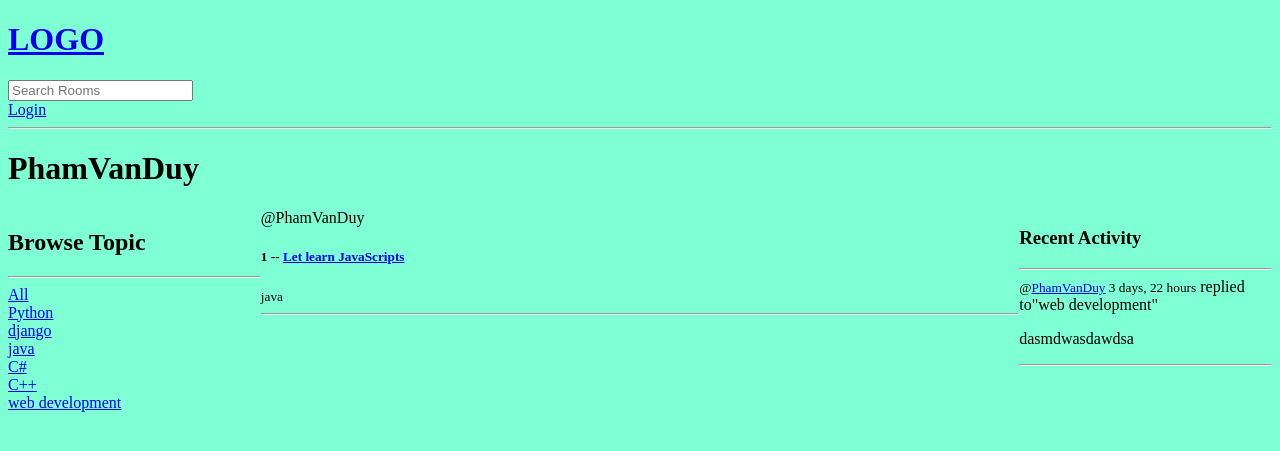
After one commit to P-Duy/tutorial_Studybud, a Django app: page /profile/2/ in a window 1280 px wide. The commit adds this page. Shown: the top 451 px of the page. Run offline with Django 4.2, Linux system fonts and the light colour scheme; data comes from the database, SQL or seed files in the repository; both versions use the stored data as it was after the commit.

Commit message:
static file

```diff
--- a/base/forms.py
+++ b/base/forms.py
@@ -5,3 +5,4 @@ class RoomForm(ModelForm):
     class Meta:
         model= Room
         fields ='__all__'
+        exclude = ['host','participants']
--- a/base/models.py
+++ b/base/models.py
@@ -29,5 +29,8 @@ class Message(models.Model):
     updated = models.DateTimeField(auto_now=True)
     created = models.DateTimeField(auto_now_add=True)
 
+    class Meta:
+        ordering = ['-updated','-created']
+
     def __str__(self):
         return self.body[0:50]
--- /dev/null
+++ b/base/templates/base/activity_component.html
@@ -0,0 +1,14 @@
+ <h3>Recent Activity</h3>
+        <hr>
+        {% for message in room_messages %}
+            <div>
+                <small>@<a href="{% url 'user-profile' message.user.id %}">{{message.user}}</a> {{message.created|timesince}}</small>
+                <smail>replied to"{{message.room}}"</smail>
+
+                <p>{{message}}</p>
+                {% if request.user == message.user %}
+                    <a href="{% url 'delete-message' message.id %}">Delete</a>
+                {% endif %}
+                <hr>
+            </div>
+        {% endfor%}
--- /dev/null
+++ b/base/templates/base/feed_component.html
@@ -0,0 +1,16 @@
+<div>
+    {% for room in rooms %}
+        <div>
+
+            {% if request.user == room.host%}
+            <a href = "{% url 'update-room' room.id %}">Edit</a>
+            <a href = "{% url 'delete-room' room.id %}">Delete</a>
+            {% endif %}
+
+            <smail>@{{room.host.username}}</smail>
+            <h5>{{room.id}} -- <a href="{% url 'room' room.id %}">{{room.name}}</a></h5>
+            <small>{{room.topic.name}}</small>
+        </div>
+        <hr>
+    {% endfor %}
+</div>
--- /dev/null
+++ b/base/templates/base/profile.html
@@ -0,0 +1,25 @@
+{% extends 'main.html'%}
+{% block content %}
+
+<style>
+     .profile-container{
+        display: grid;
+        grid-template-columns: 1fr 3fr 1fr;
+     }
+</style>
+
+<h1>{{user.username}}</h1>
+
+<div class="profile-container">
+    <div>
+        {% include 'base/topic_component.html' %}
+    </div>
+    <div>
+        {% include 'base/feed_component.html' %}
+    </div>
+    <div>
+        {% include 'base/activity_component.html' %}
+    </div>
+</div>
+
+{% endblock content %}
--- a/base/templates/base/room.html
+++ b/base/templates/base/room.html
@@ -22,7 +22,7 @@
                 {% if request.user == message.user %}
                     <a href="{% url 'delete-message' message.id %}">Delete</a>
                 {% endif %}
-                <small> @{{message.user}} . {{message.created | timesince}}</small>
+                <small> @<a href="{% url 'user-profile' room.host.id %}">{{message.user}} </a>. {{message.created | timesince}}</small>
                 <p>{{message.body}}</p>
                 <hr>
             </div>
--- /dev/null
+++ b/base/templates/base/topic_component.html
@@ -0,0 +1,9 @@
+<h2>Browse Topic</h2>
+        <hr>
+        <div>
+            <a href="{% url 'home' %}">All</a>
+        </div>
+        {% for topic in topic %}
+            <a href="{% url 'home' %}?q={{topic.name}}">{{topic.name}}</a>
+            <br>
+        {%endfor%}
--- a/base/urls.py
+++ b/base/urls.py
@@ -8,6 +8,7 @@ urlpatterns = [
 
     path("",views.home,name="home"),
     path("room/<str:pk>/",views.room,name="room"),
+    path("profile/<str:pk>/",views.userProfile,name="user-profile"),
 
     path("create-room/",views.createRoom, name="create-room"),
     path("update-room/<str:pk>",views.updateRoom, name="update-room"),
--- a/base/views.py
+++ b/base/views.py
@@ -70,15 +70,17 @@ def home(request):
     rooms = Room.objects.filter(
         Q(topic__name__icontains=q) |
         Q(name__icontains=q) |
-        Q(description__icontains=q))
+        Q(description__icontains=q)
+        )
     room_count = rooms.count()
-    context = {'rooms':rooms, 'topic':topic, 'room_count':room_count}
+    room_messages = Message.objects.filter(Q(room__topic__name__icontains=q))
+    context = {'rooms':rooms, 'topic':topic, 'room_count':room_count, 'room_messages':room_messages}
     return render(request, 'base/home.html', context)
 
 
 def room(request, pk):
     room = Room.objects.get(id=pk)
-    room_messages = room.message_set.all().order_by('-created')
+    room_messages = room.message_set.all()
     participants = room.participants.all()
 
     if request.method == 'POST':
@@ -94,6 +96,15 @@ def room(request, pk):
     return render(request, 'base/room.html', context)
 
 
+def userProfile(request, pk):
+    user = User.objects.get(id=pk)
+    rooms = user.room_set.all()
+    room_messages= user.message_set.all()
+    topic =Topic.objects.all()
+    context ={'user':user, 'rooms':rooms,'room_messages':room_messages,'topic':topic}
+    return render(request,'base/profile.html', context)
+
+
 @login_required(login_url='/login')
 def createRoom(request):
     form = RoomForm()
@@ -101,7 +112,9 @@ def createRoom(request):
     if request.method=='POST':
         form = RoomForm(request.POST)
         if form.is_valid():
-            form.save()
+            room=form.save(commit=False)
+            room.host = request.user
+            room.save()
             return redirect('home')
 
     context = {'form':form}
--- /dev/null
+++ b/static/style/main.css
@@ -0,0 +1,3 @@
+body{
+    background-color: aquamarine;
+}
--- a/studybud/settings.py
+++ b/studybud/settings.py
@@ -121,6 +121,10 @@ USE_TZ = True
 
 STATIC_URL = 'static/'
 
+STATICFILES_DIRS = [
+    BASE_DIR / 'static'
+]
+
 # Default primary key field type
 # https://docs.djangoproject.com/en/4.1/ref/settings/#default-auto-field
 
--- a/templates/main.html
+++ b/templates/main.html
@@ -1,4 +1,5 @@
 <!DOCTYPE html>
+{% load static %}
 <html>
     <head>
         <meta charset="utf-8">
@@ -6,7 +7,7 @@
         <title>Studybud</title>
         <meta name="description" content="">
         <meta name="viewport" content="width=device-width, initial-scale=1">
-        <link rel="stylesheet" href="">
+        <link rel="stylesheet" type='text/css' media='screen' href="{% static 'style/main.css' %}">
     </head>
     <body>
 
```
Also changed, not shown: base/templates/base/home.html (+7 -26 lines), db.sqlite3.
